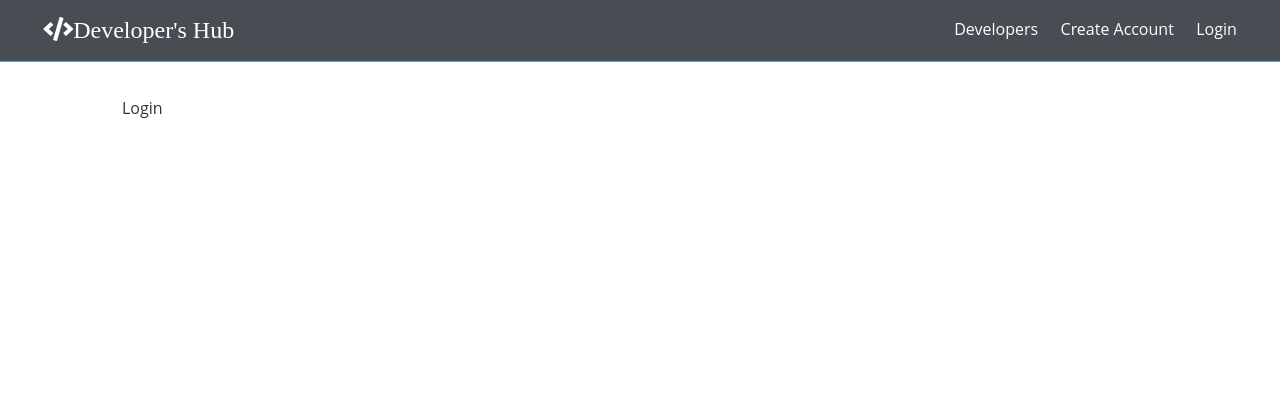
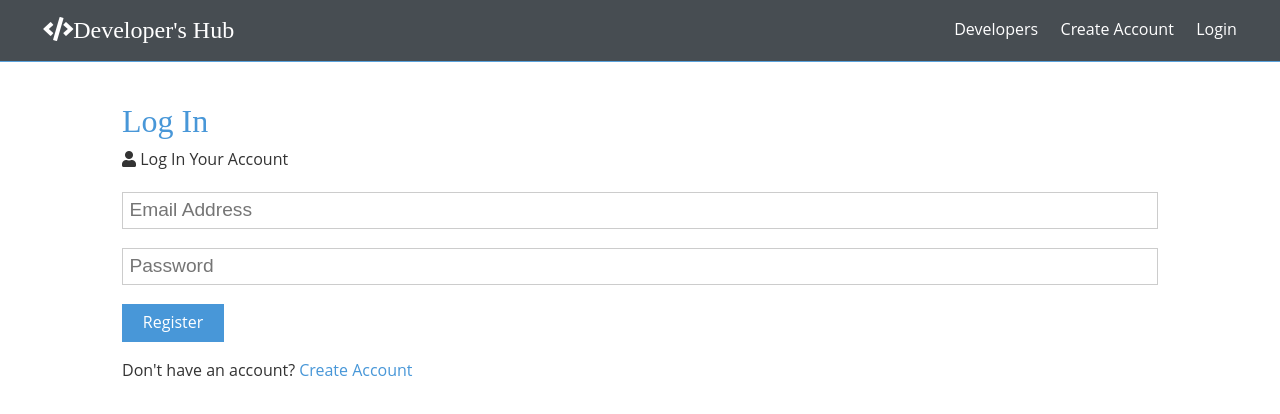
Before and after one commit to araqueheinz/MERN-1_DeveloperHub, a React (Create React App) app in the folder client/: page /login in a window 1280 px wide. Shown: the top 414 px of the page. Built offline with nearby package versions, Linux system fonts and the light colour scheme.

Commit message:
Register & Login components working, Tried creating a new user using axios.post and it worked. More info on 5-2_React..., /auth/Register.js onSubmit function

```diff
--- a/client/src/components/auth/Login.js
+++ b/client/src/components/auth/Login.js
@@ -1,11 +1,53 @@
-import React from 'react'
+// Import React library and the Fragment component
+import React, { Fragment } from 'react';
+
+// Import HOOKS functions from react library
+import { useState } from 'react';
+
+// Import the link component from the react-router-dom
+import { Link } from 'react-router-dom';
 
 const Login = () => {
+  const[formData, setFormData] = useState({
+    email: '',
+    password: '',
+  });
+
+  const { name, email, password, password2 } = formData;
+
+  const onChange = (event) => {
+    setFormData({ ...formData, [event.target.name]: event.target.value });
+  }
+
+  const onSubmit = async (event) => {
+    event.preventDefault();
+    console.log('Login, Success');
+
+  }
+
   return (
-    <div>
-      Login
-    </div>
+    <Fragment>
+      <h1 className="large text-primary">Log In </h1>
+      <p className="lead"><i className="fas fa-user"></i> Log In Your Account</p>
+
+      <form className="form" onSubmit={(event) => { onSubmit(event) }}>
+
+        <div className="form-group">
+        <input type="email" placeholder="Email Address" name="email" value={email} onChange={(event) => { onChange(event) }} required />
+
+        </div>
+        <div className="form-group">
+          <input type="password" placeholder="Password" name="password" minLength="6" value={password} onChange={(event) => { onChange(event) }} required />
+        </div>
+
+        <input type="submit" className="btn btn-primary" value="Register" />
+      </form>
+
+      <p className="my-1">
+        Don't have an account? <Link to='/register'>Create Account</Link>
+      </p>
+    </Fragment>
   )
 }
 
-export default Login
+export default Login;
--- a/client/src/components/auth/Register.js
+++ b/client/src/components/auth/Register.js
@@ -18,16 +18,30 @@ const Register = () => {
   const { name, email, password, password2 } = formData;
 
   const onChange = (event) => {
-    console.log(event.target.name,': ', event.target.value )
     setFormData({ ...formData, [event.target.name]: event.target.value });
   }
 
-  const onSubmit = (event) => {
+  const onSubmit = async (event) => {
     event.preventDefault();
     if (password !== password2) {
       console.log('Passwords do not match', 'danger');
     } else {
-      console.log({ formData });
+      const newUser = {
+        name,
+        email,
+        password,
+      };
+
+      /*
+        In a try / catch block, importing axios at the top
+        No need for the http://localhost:4000, because we set a proxy in our package.json
+        try
+          const res = await axios.post('/api/users', newUser, { headers: { 'Content-type': 'application/json' }});
+          console.log(res.data);
+          It worked
+        catch
+      */
+     console.log('It worked')
     }
   }
 
@@ -38,15 +52,13 @@ const Register = () => {
 
       <form className="form" onSubmit={(event) => { onSubmit(event) }}>
         <div className="form-group">
-        <input type="text" placeholder="Name" name="name" value={name} onChange={(event) => { onChange(event) }} required />
+          <input type="text" placeholder="Name" name="name" value={name} onChange={(event) => { onChange(event) }} required />
         </div>
 
         <div className="form-group">
-        <input type="email" placeholder="Email Address" name="email" value={email} onChange={(event) => { onChange(event) }} required />
-        <small className="form-text"> This site uses Gravatar so if you want a profile image, use a
-        Gravatar email</small>
+          <input type="email" placeholder="Email Address" name="email" value={email} onChange={(event) => { onChange(event) }} required />
+        </div>
 
-        </div>
         <div className="form-group">
           <input type="password" placeholder="Password" name="password" minLength="6" value={password} onChange={(event) => { onChange(event) }} required />
         </div>
@@ -59,7 +71,7 @@ const Register = () => {
       </form>
 
       <p className="my-1">
-        Already have an account? <Link to='/login'>Sign In</Link>
+        Already have an account? <Link to='/login'>Log In</Link>
       </p>
     </Fragment>
   )
```
